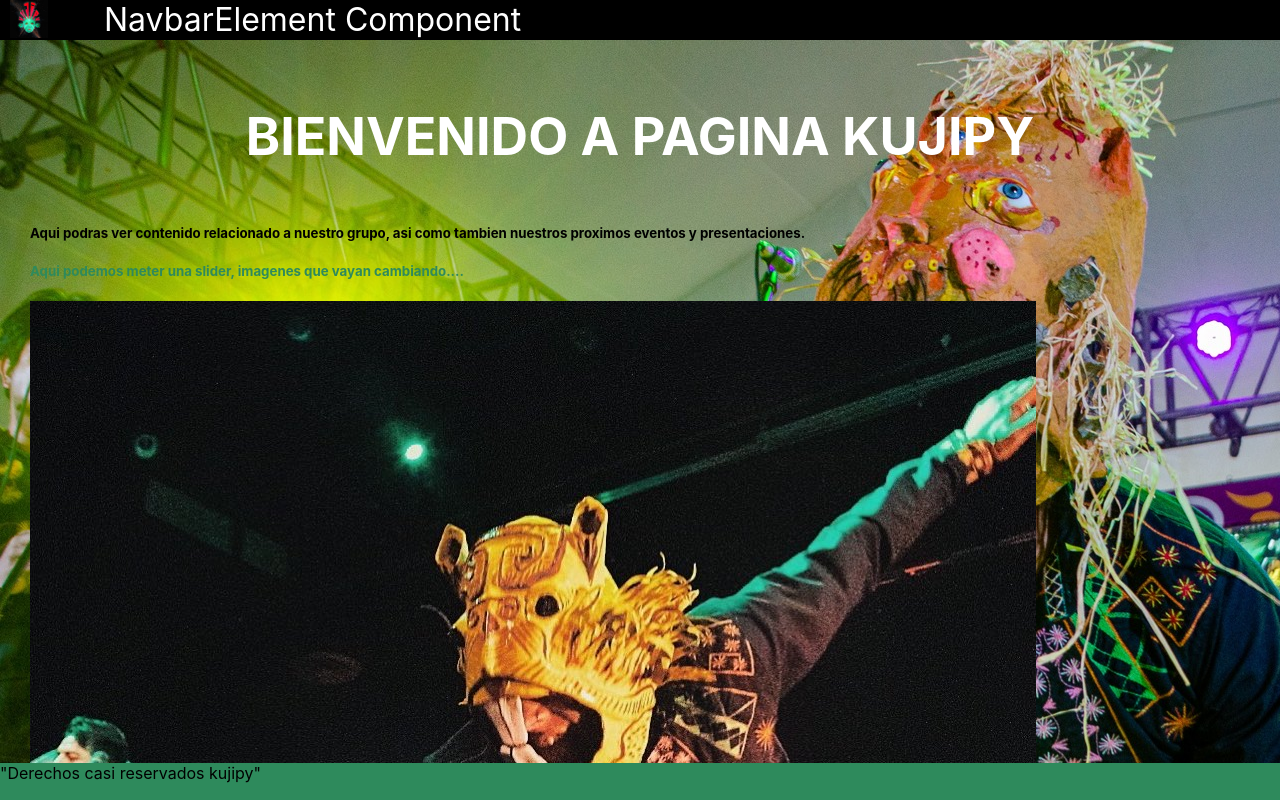
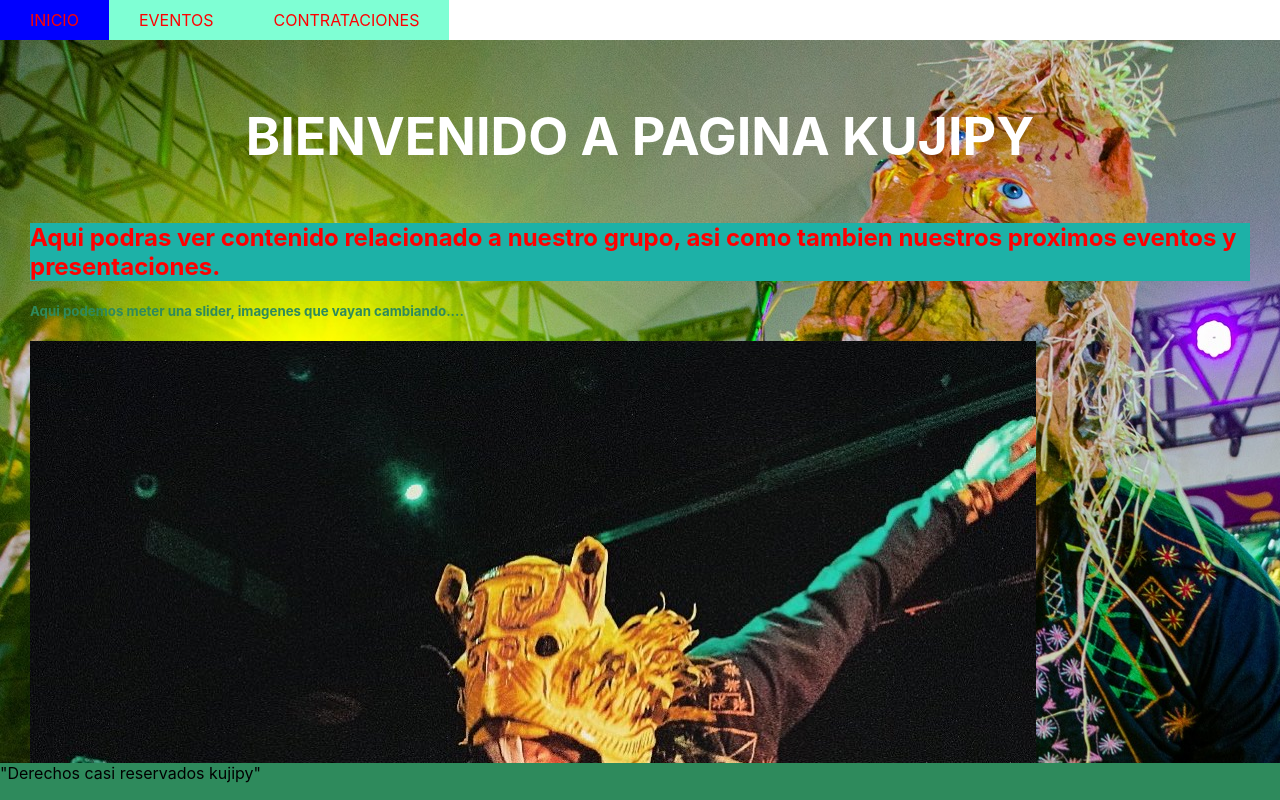
Before and after one commit to kamjotpetjaay/Kujipy_Web, a React (Create React App) app in the folder webpage/: page / in a window 1280 px wide. Built offline with nearby package versions, Linux system fonts and the light colour scheme.

Commit message:
Navbar
Hice un navbar basico y le cambie los colores del texto y fondo de la descripcion

```diff
--- a/webpage/src/App.css
+++ b/webpage/src/App.css
@@ -7,10 +7,20 @@
 
 }
 
-.NavBar {
-  height: 5%;
+.Nav-enlace {
+  background-color: aquamarine;
+  color: red;
+  display: inline-block;
+  padding: 10px 30px;
+  text-decoration: none;
 }
-
+.Nav-enlace:hover {
+  background-color: blue;
+}
+.nav {
+  background-color: #fb6161;
+  padding: auto;
+}
 .Content {
   height: 90%;
   background-color: #2e618a;
@@ -64,3 +74,8 @@
   33.32% {z-index: 0}
   33.33% {z-index: -1}
 }
+
+.Description {
+  background-color: rgb(29, 177, 167);
+  color: red;
+}
--- a/webpage/src/App.tsx
+++ b/webpage/src/App.tsx
@@ -16,9 +16,13 @@ function App() {
 
   return (
     <div className="App">
-      <div className='NavBar'>
-        <Navbar/>
-      </div>
+
+      <nav>
+        <a href= "#" className= "Nav-enlace">INICIO</a>
+        <a href= "#" className= "Nav-enlace">EVENTOS</a>
+        <a href= "#" className= "Nav-enlace">CONTRATACIONES</a>
+
+      </nav>
       <div className='Content'>
         <header className="App-header">
           <h1>
@@ -26,9 +30,9 @@ function App() {
           </h1>
         </header>
         <div className='Description'>
-          <h5>
+          <h2>
             Aqui podras ver contenido relacionado a nuestro grupo, asi como tambien nuestros proximos eventos y presentaciones.
-          </h5>
+          </h2>
         </div>
         <div className='Galery-main'>
           <h5>
--- /dev/null
+++ b/webpage/src/components/Navbar/navbar.css
@@ -0,0 +1,6 @@
+navbar.css
+.Nav-enlace {
+    background-color: aquamarine;
+    color: red;
+
+}
```
